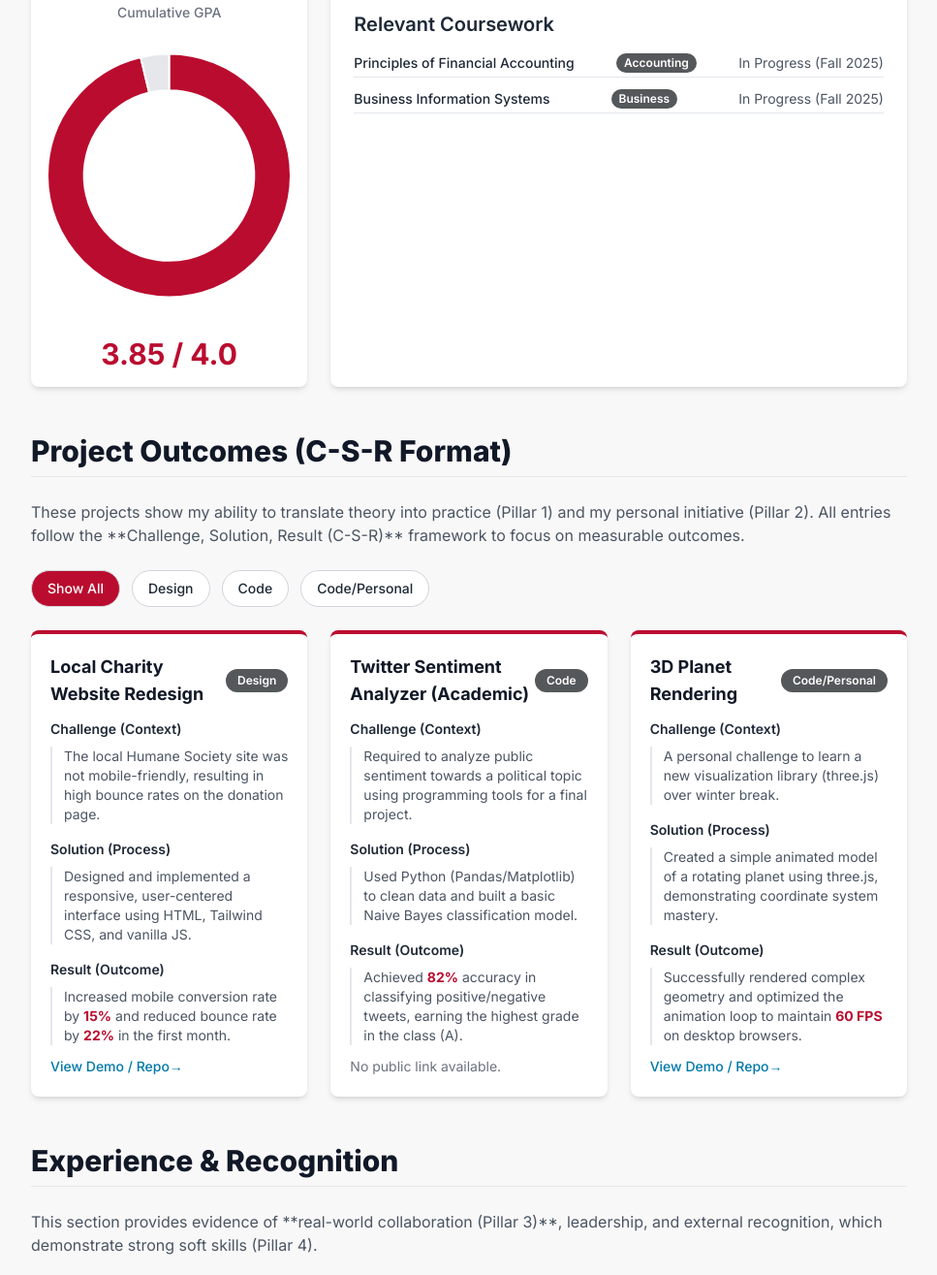
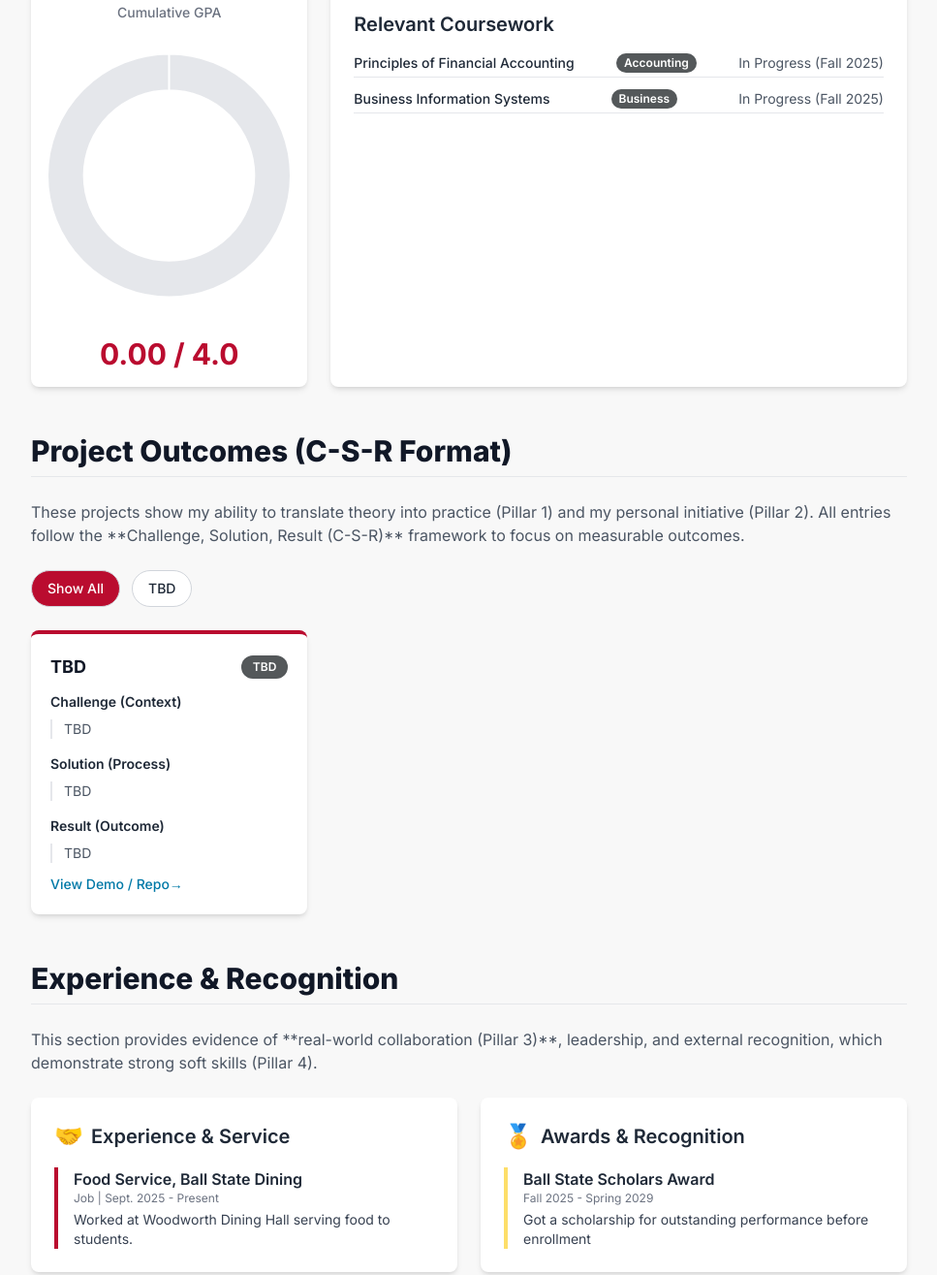
Before and after one commit to Riley-McWilliams/McWilliams-Personal-Portfolio, a plain HTML site: page index.html in a window 1280 px wide. Shown: the part 880-2195 px from the top of the page at 97% size, without its empty margins (296-1263 px from the left). Drawn offline with nearby package versions, Linux system fonts and the light colour scheme.

Commit message:
Update index.html

```diff
--- a/index.html
+++ b/index.html
@@ -259,14 +259,14 @@ CONFIRMATION: NO SVG graphics used. NO Mermaid JS used. -->
             tagline: "Dedicated to Deliver",
             currentYear: "Freshman", // Freshman, Sophomore, Junior, Senior
             major: "Accounting",
-            gpa: 3.85,
+            gpa: 0,
             impactScoreMultiplier: 10, // Adjusts how much projects/awards count towards total impact
 
             // --- INTRODUCTION & BRANDING FIELDS ---
-            photoUrl: "https://placehold.co/150x150/BA0C2F/FFFFFF/png?text=RILEY+C", // Replace with a URL to a professional headshot
+            photoUrl: "https://placehold.co/150x150/BA0C2F/FFFFFF/png?text=RILEY+M", // Replace with a URL to a professional headshot
             logoUrl: "https://placehold.co/40x40/BA0C2F/FFFFFF.png?text=BSU", // URL for your school logo or personal brand icon
             personalBio: "I am a freshman committed to hard work, honesty, and accuracy.",
-            missionStatement: "To put integrity, ethics, and morals back into business while keeping the business as profitable as possible.",
+            missionStatement: "To put integrity, ethics, and morals back into business while keeping clients as profitable as possible.",
         };
 
         /*
@@ -286,28 +286,12 @@ CONFIRMATION: NO SVG graphics used. NO Mermaid JS used. -->
         // 1.3 PROJECTS (REQUIRED: Follow C-S-R format)
         const projectData = [
             {
-                title: "Local Charity Website Redesign",
-                category: "Design",
-                challenge: "The local Humane Society site was not mobile-friendly, resulting in high bounce rates on the donation page.",
-                solution: "Designed and implemented a responsive, user-centered interface using HTML, Tailwind CSS, and vanilla JS.",
-                result: "Increased mobile conversion rate by **15%** and reduced bounce rate by **22%** in the first month.",
-                link: "https://github.com/riley/charity-site"
-            },
-            {
-                title: "Twitter Sentiment Analyzer (Academic)",
-                category: "Code",
-                challenge: "Required to analyze public sentiment towards a political topic using programming tools for a final project.",
-                solution: "Used Python (Pandas/Matplotlib) to clean data and built a basic Naive Bayes classification model.",
-                result: "Achieved **82%** accuracy in classifying positive/negative tweets, earning the highest grade in the class (A).",
-                link: ""
-            },
-            {
-                title: "3D Planet Rendering",
-                category: "Code/Personal",
-                challenge: "A personal challenge to learn a new visualization library (three.js) over winter break.",
-                solution: "Created a simple animated model of a rotating planet using three.js, demonstrating coordinate system mastery.",
-                result: "Successfully rendered complex geometry and optimized the animation loop to maintain **60 FPS** on desktop browsers.",
-                link: "https://riley.github.io/planet-render"
+                title: "TBD",
+                category: "TBD",
+                challenge: "TBD",
+                solution: "TBD",
+                result: "TBD",
+                link: "TBD"
             }
         ];
 
```
